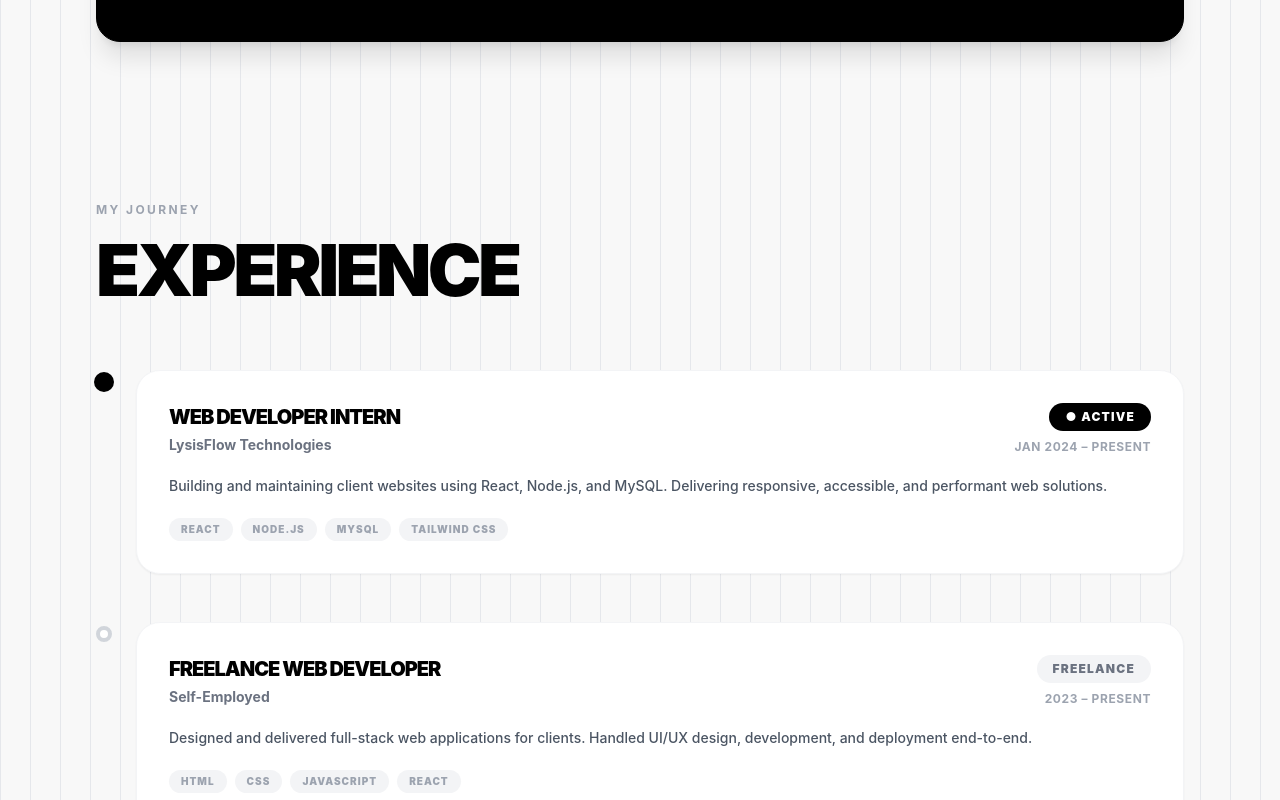
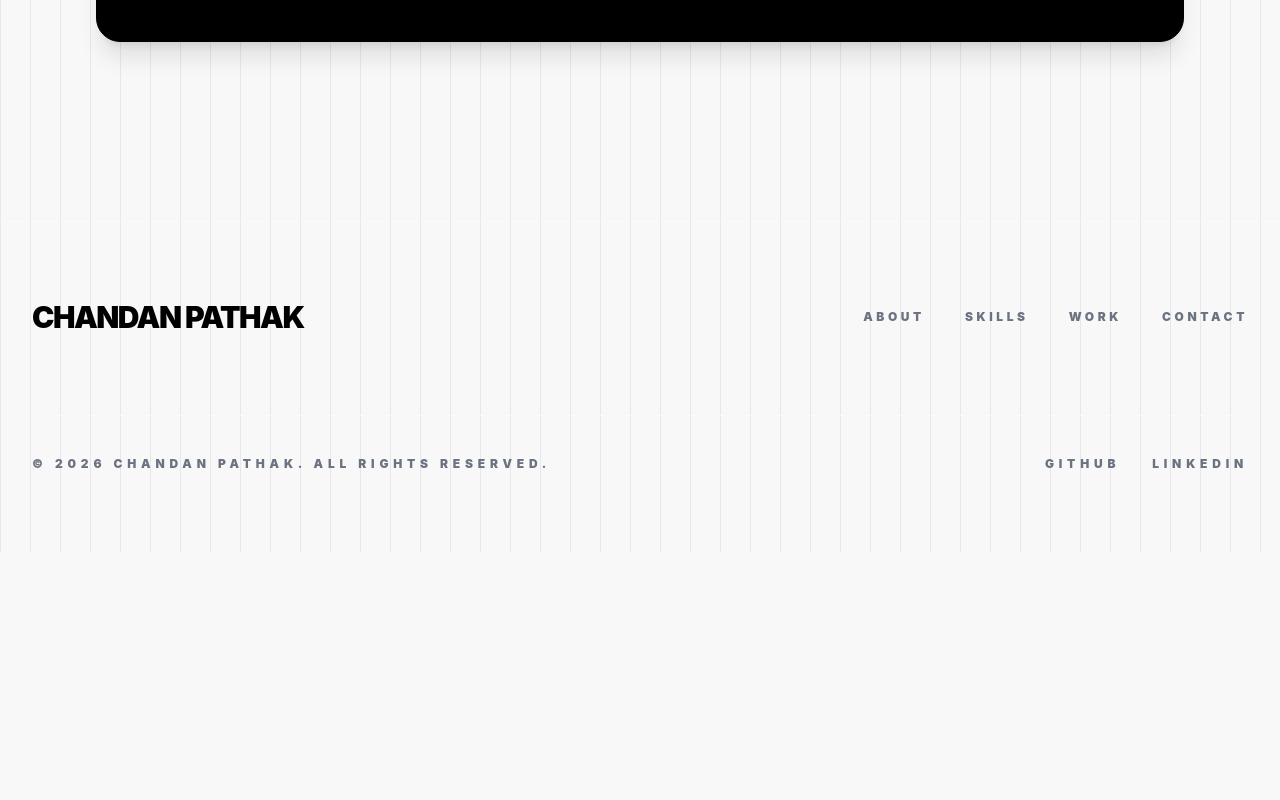
Before and after one commit to chandan2909/portfolio, a React (Vite) app: page /about in a window 1280 px wide. Shown: the part 840-1640 px from the top of the page. After the commit the page ends 1392 px from the top, so only its background shows below. Built offline with nearby package versions, Linux system fonts and the light colour scheme; no server answers.

Commit message:
feat(about): remove experience section

```diff
--- a/src/pages/AboutPage.jsx
+++ b/src/pages/AboutPage.jsx
@@ -1,6 +1,5 @@
 import React from 'react';
 import About from '../components/About';
-import Experience from '../components/Experience';
 import useScrollReveal from '../hooks/useScrollReveal';
 import usePageMeta from '../hooks/usePageMeta';
 
@@ -13,7 +12,6 @@ const AboutPage = () => {
     return (
         <main className="pt-16">
             <About />
-            <Experience />
         </main>
     );
 };
```
